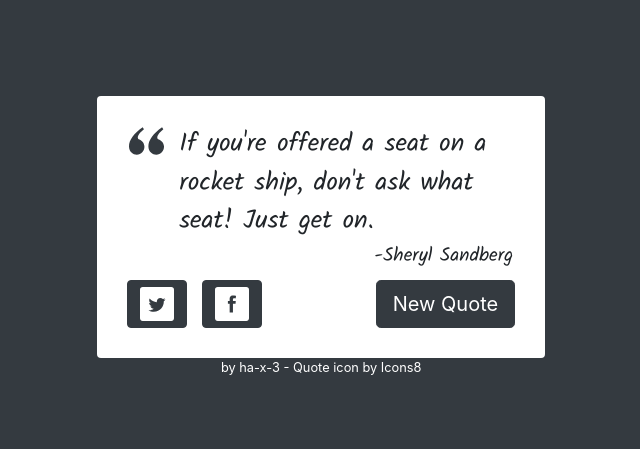
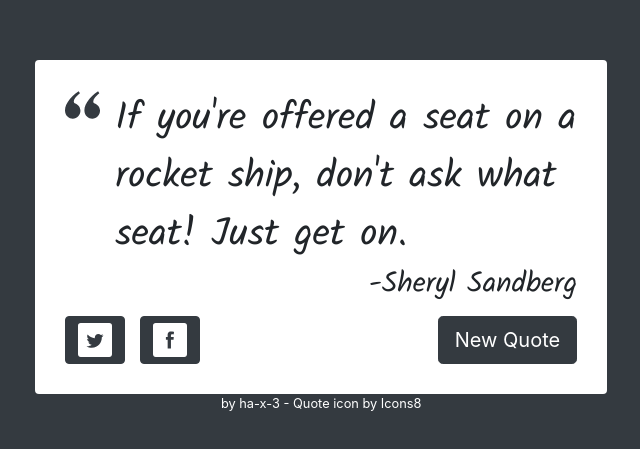
Before and after one commit to ha-x-3/quote-generator, a React (Create React App) app: page / in a window 1280 px wide. Shown: the part 155-604 px from the top of the page, without its empty margins (321-961 px from the left). Built offline with nearby package versions, Linux system fonts and the light colour scheme.

Commit message:
Added button border color change to eventListeners and main color to palette

```diff
--- a/src/App.css
+++ b/src/App.css
@@ -13,13 +13,13 @@
 .QuoteText {
   min-height: 15vh;
   max-height: 60vh;
-  width: 30vw;
+  width: 40vw;
   display: flex;
   flex-direction: column;
   align-items: center;
   justify-content: center;
   font-family: "Kalam", "sans-serif";
-  font-size: 2vw;
+  font-size: 3vw;
   padding-bottom: 10px;
 }
 
--- a/src/App.js
+++ b/src/App.js
@@ -28,6 +28,7 @@ function App() {
   }, []);
 
   let colors = [
+    '#343A40',
     '#16a085',
     '#27ae60',
     '#2c3e50',
@@ -58,10 +59,13 @@ function App() {
       document.body.style.backgroundColor = color;
       const button = document.querySelector("#new-quote");
       button.style.backgroundColor = color;
+      button.style.borderColor = color;
       const tweetImg = document.querySelector("#tweet-quote");
       const facebookImg = document.querySelector("#facebook-quote");
       tweetImg.style.backgroundColor = color;
+      tweetImg.style.borderColor = color;
       facebookImg.style.backgroundColor = color;
+      facebookImg.style.borderColor = color;
     });
 
     button.addEventListener("mousedown", function() {
@@ -70,10 +74,13 @@ function App() {
       document.body.style.backgroundColor = color;
       const button = document.querySelector("#new-quote");
       button.style.backgroundColor = color;
+      button.style.borderColor = color;
       const tweetImg = document.querySelector("#tweet-quote");
       const facebookImg = document.querySelector("#facebook-quote");
       tweetImg.style.backgroundColor = color;
+      tweetImg.style.borderColor = color;
       facebookImg.style.backgroundColor = color;
+      facebookImg.style.borderColor = color;
     });
   });
 
```
